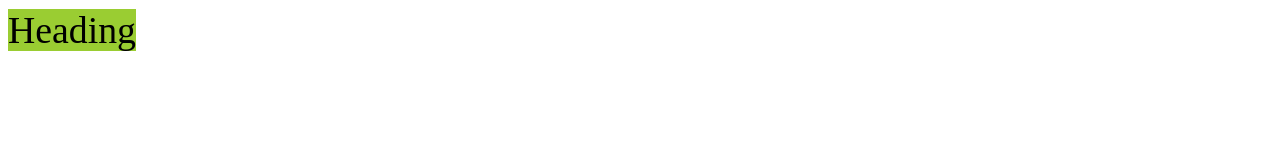
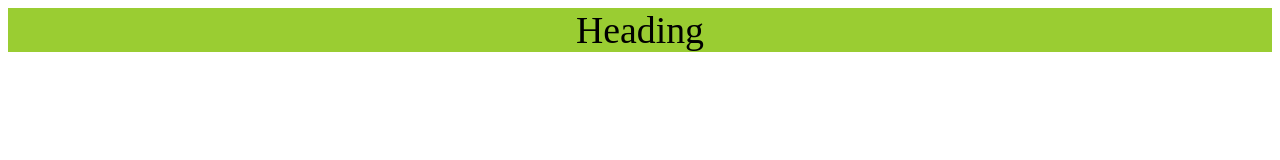
Before and after one commit to Sparkyy037/prakhar.github.io, a plain HTML site: page Index.html in a window 1280 px wide. Drawn offline with Linux system fonts and the light colour scheme.

Commit message:
Update Index.html

```diff
--- a/Index.html
+++ b/Index.html
@@ -6,6 +6,6 @@
     <title>Prakhar Yadav</title>
 </head>
 <body>
-    <span style="background-color: yellowgreen; text-align: center; font-size: 10mm;" > Heading </span>
+    <span style="background-color: yellowgreen; font-size: 10mm; display: flex; justify-content: center;"  > Heading </span>
 </body>
 </html>
```
